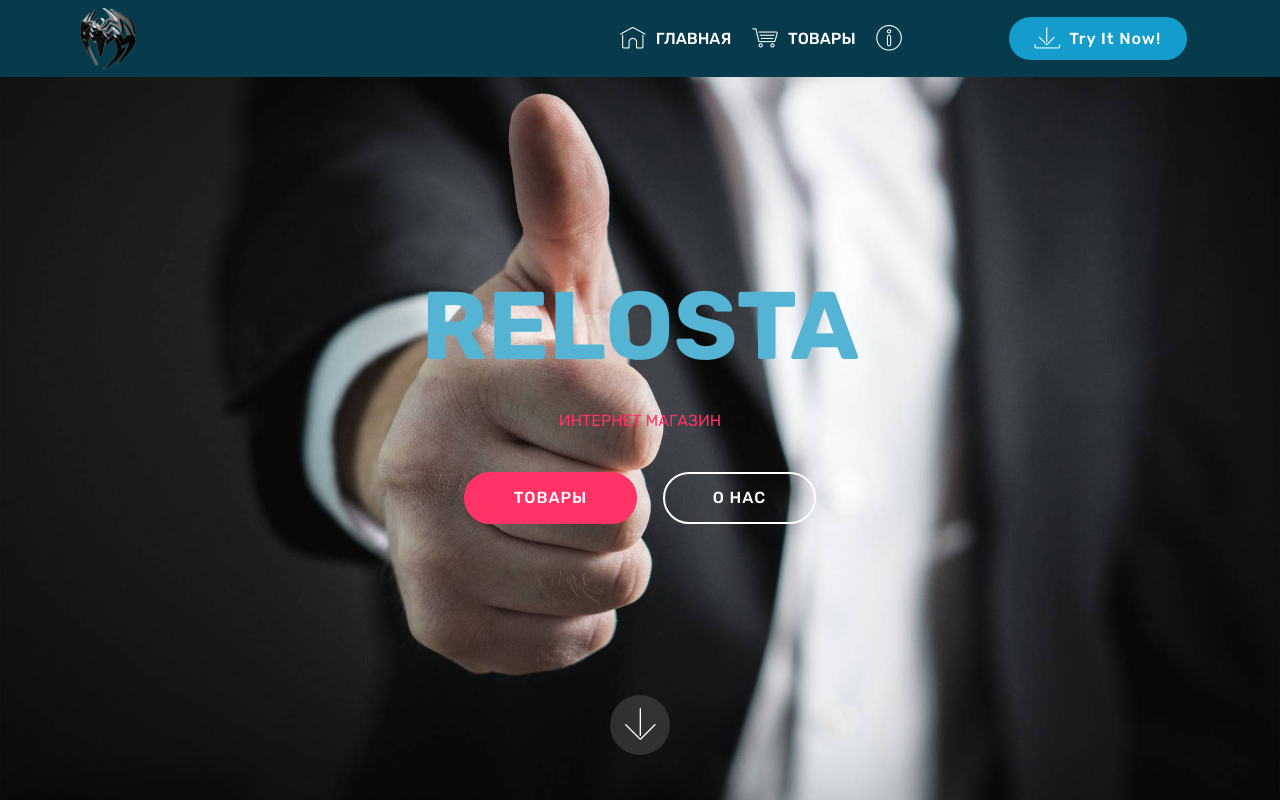
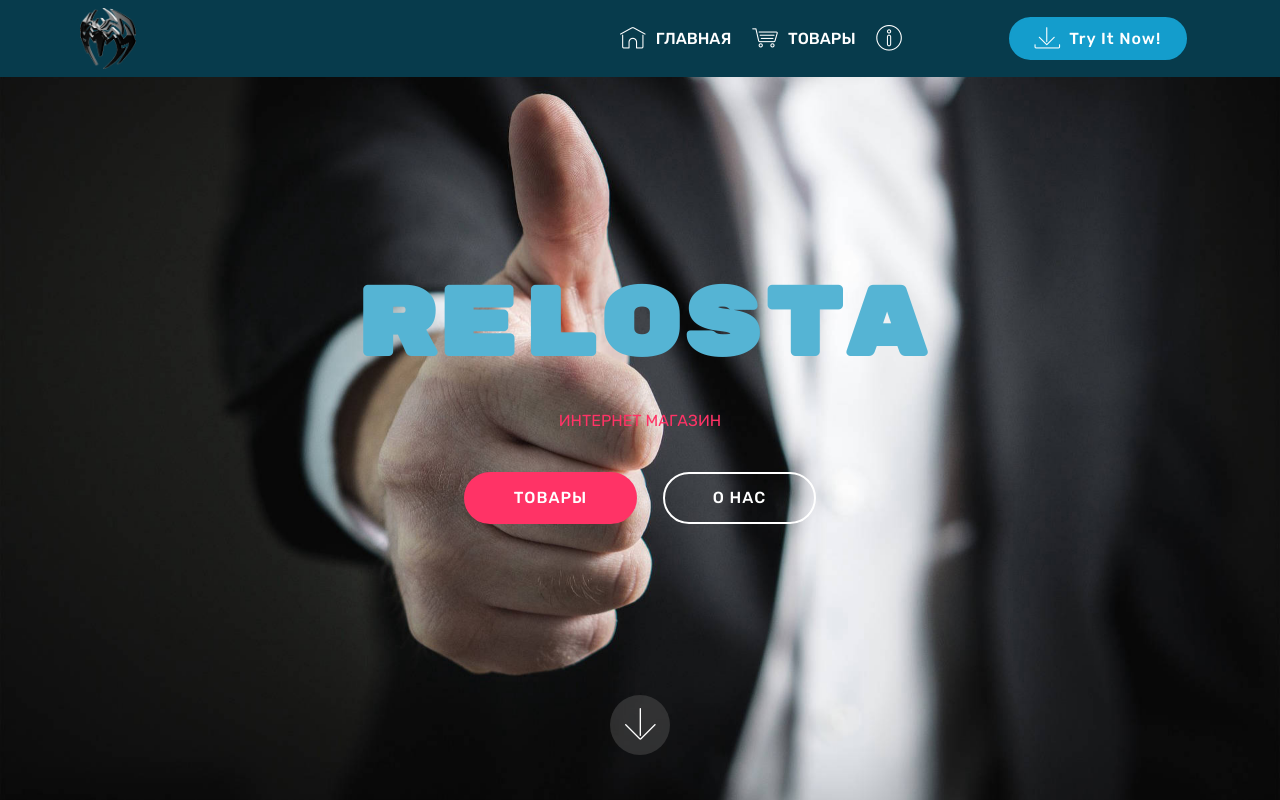
Before and after one commit to Relosta/Relosta.github.io, a plain HTML site: page index.html in a window 1280 px wide. Shown: the top 800 px of the page. Drawn offline with Linux system fonts and the light colour scheme; files whose address does not match are found by name.

Commit message:
create github pages

```diff
--- a/assets/mobirise/css/mbr-additional.css
+++ b/assets/mobirise/css/mbr-additional.css
@@ -1,3 +1,4 @@
+@import url(https://fonts.googleapis.com/css?family=Rubik+Mono+One:400);
 @import url(https://fonts.googleapis.com/css?family=Rubik:300,300i,400,400i,500,500i,700,700i,900,900i);
 
 
@@ -20,7 +21,7 @@ body {
   line-height: 1.6;
 }
 .display-1 {
-  font-family: 'Rubik', sans-serif;
+  font-family: 'Rubik Mono One', sans-serif;
   font-size: 6rem;
 }
 .display-1 > .mbr-iconfont {
--- a/index.html
+++ b/index.html
@@ -62,7 +62,7 @@
     </nav>
 </section>
 
-<section class="engine"><a href="https://mobirise.info/q">responsive site templates</a></section><section class="cid-qTkA127IK8 mbr-fullscreen mbr-parallax-background" id="header2-1">
+<section class="engine"><a href="https://mobirise.info/c">site builder</a></section><section class="cid-qTkA127IK8 mbr-fullscreen mbr-parallax-background" id="header2-1">
 
 
 
```
Also changed, not shown: 1 other file.
